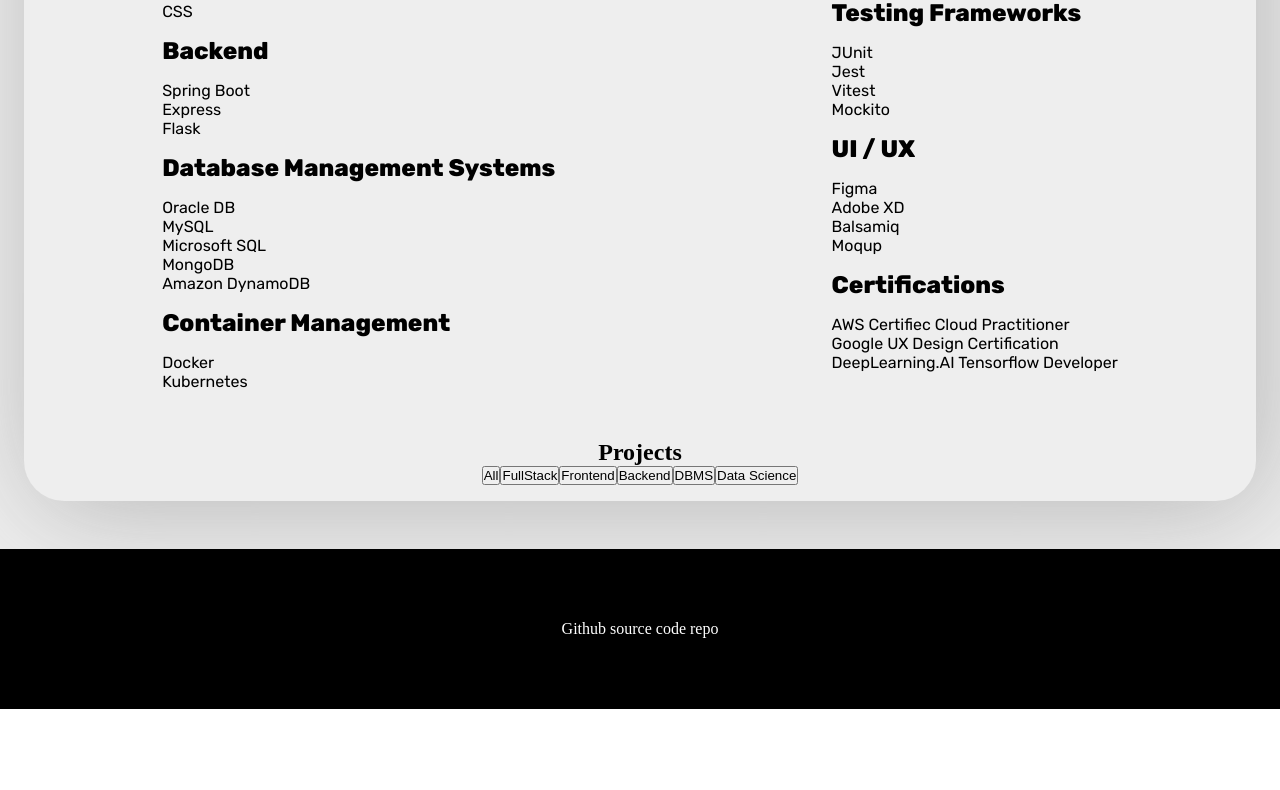
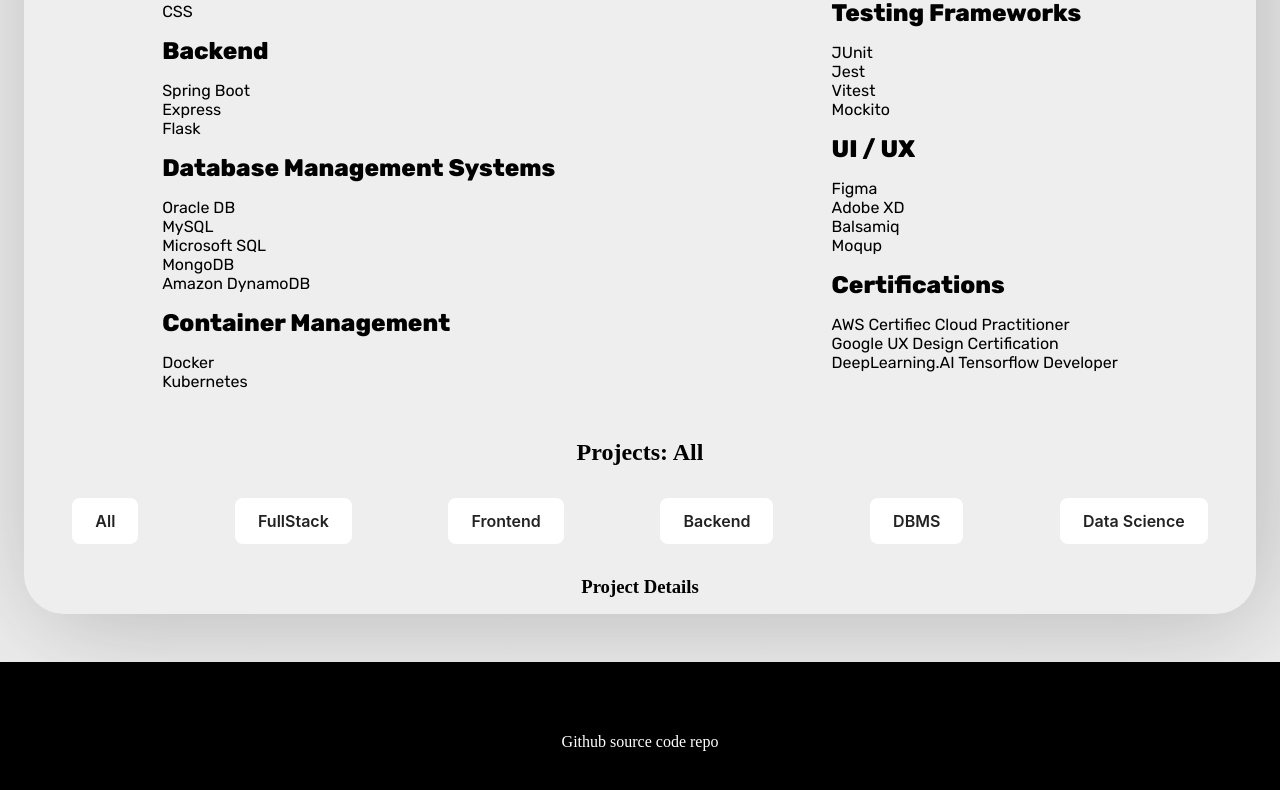
Before and after one commit to Varma-PA/profile-page-temp, a React (Vite) app: page / in a window 1280 px wide. Shown: the part 1232-2022 px from the top of the page. Before the commit the page ends 1941 px from the top, so only its background shows below. Built offline with nearby package versions, Linux system fonts and the light colour scheme.

Commit message:
Added Projects Blocks with buttons 😒

```diff
--- /dev/null
+++ b/src/components/Project-Details/index.tsx
@@ -0,0 +1,15 @@
+import React from "react";
+
+interface propType {
+  projectHeading: string;
+}
+
+const ProjectDetails = ({ projectHeading }: propType) => {
+  return (
+    <div>
+      <h3>Project Details</h3>
+    </div>
+  );
+};
+
+export default ProjectDetails;
--- a/src/components/Projects/index.tsx
+++ b/src/components/Projects/index.tsx
@@ -1,4 +1,5 @@
 import React, { useState } from "react";
+import ProjectDetails from "../Project-Details";
 import ProjectsButton from "../Projects_Button";
 
 const Projects = () => {
@@ -12,9 +13,9 @@ const Projects = () => {
 
   return (
     <div className="projects-flex-box">
-      <h2>Projects</h2>
+      <h2>Projects: {clickedButton}</h2>
 
-      <div className="projects-button">
+      <div className="projects-buttons">
         <div>
           <ProjectsButton heading="All" callback={setCallBack} />
         </div>
@@ -35,7 +36,9 @@ const Projects = () => {
         </div>
       </div>
 
-      <div></div>
+      <div>
+        <ProjectDetails projectHeading={clickedButton} />
+      </div>
     </div>
   );
 };
--- a/src/components/Projects_Button/index.tsx
+++ b/src/components/Projects_Button/index.tsx
@@ -8,7 +8,9 @@ interface propType {
 const ProjectsButton = ({ heading, callback }: propType) => {
   return (
     <div>
-      <button onClick={() => callback(heading)}>{heading}</button>
+      <button className="button-23" onClick={() => callback(heading)}>
+        {heading}
+      </button>
     </div>
   );
 };
--- a/src/data/image-location.json
+++ b/src/data/image-location.json
@@ -14,5 +14,13 @@
   {
     "imageAltName": "Most_Handsome_Man",
     "imageURL": "https://personal-website-media-files.s3.amazonaws.com/My_Pic.jpeg"
+  },
+  {
+    "imageAltName": "GitHub_white",
+    "imageURL": "https://personal-website-media-files.s3.amazonaws.com/GitHub_Logo_White.png"
+  },
+  {
+    "imageAltName": "GitHub_dark",
+    "imageURL": "https://personal-website-media-files.s3.amazonaws.com/GitHub_Logo.png"
   }
 ]
--- a/src/pages/Home/index.tsx
+++ b/src/pages/Home/index.tsx
@@ -54,9 +54,9 @@ const HomePage = () => {
             around
           </div>
           <div className="sub-description-name">
-            I'm highly passionate ❤️ to build stuff that improves the lives of
-            those around me. I specialize in creating a full stack website and
-            handle the scalability of it
+            I'm highly passionate and ❤️ to build stuff that improves the lives
+            of those around me. I specialize in creating a full-stack website
+            and handling its scalability.
           </div>
         </div>
 
--- /dev/null
+++ b/src/styles/components/_project-button.scss
@@ -0,0 +1,45 @@
+/* CSS */
+.button-23 {
+  background-color: #ffffff;
+  border: 0px solid #222222;
+  border-radius: 8px;
+  box-sizing: border-box;
+  color: #222222;
+  cursor: pointer;
+  display: inline-block;
+  font-family: Circular, -apple-system, BlinkMacSystemFont, Roboto,
+    "Helvetica Neue", sans-serif;
+  font-size: 16px;
+  font-weight: 600;
+  line-height: 20px;
+  margin: 0;
+  outline: none;
+  padding: 13px 23px;
+  position: relative;
+  text-align: center;
+  text-decoration: none;
+  touch-action: manipulation;
+  transition: box-shadow 0.2s, -ms-transform 0.1s, -webkit-transform 0.1s,
+    transform 0.1s;
+  user-select: none;
+  -webkit-user-select: none;
+  width: auto;
+}
+
+.button-23:focus-visible {
+  box-shadow: #222222 0 0 0 2px, rgba(255, 255, 255, 0.8) 0 0 0 4px;
+  transition: box-shadow 0.2s;
+}
+
+.button-23:active {
+  background-color: #f7f7f7;
+  border-color: #000000;
+  transform: scale(0.96);
+}
+
+.button-23:disabled {
+  border-color: #dddddd;
+  color: #dddddd;
+  cursor: not-allowed;
+  opacity: 1;
+}
--- a/src/styles/components/_projects.scss
+++ b/src/styles/components/_projects.scss
@@ -2,9 +2,13 @@
   display: flex;
   flex-direction: column;
   align-items: center;
+  width: 100%;
+  gap: 2rem;
 }
 
-.projects-button {
+.projects-buttons {
   display: flex;
   flex-direction: row;
+  width: 100%;
+  justify-content: space-around;
 }
--- a/src/styles/main.scss
+++ b/src/styles/main.scss
@@ -13,6 +13,8 @@
 @import "./components/page-component";
 @import "./components/skillset";
 @import "./components/projects";
+@import "./components/project-button";
+@import "./components/project-block";
 
 @import "./pages/home";
 @import "./pages/blogs";
--- a/src/styles/pages/_home.scss
+++ b/src/styles/pages/_home.scss
@@ -319,4 +319,5 @@
   display: flex;
   justify-content: center;
   align-items: center;
+  width: 100%;
 }
```
Also changed, not shown: src/components/Project_Block/index.tsx (added, +13 -0 lines), src/styles/components/_project-block.scss (added).
